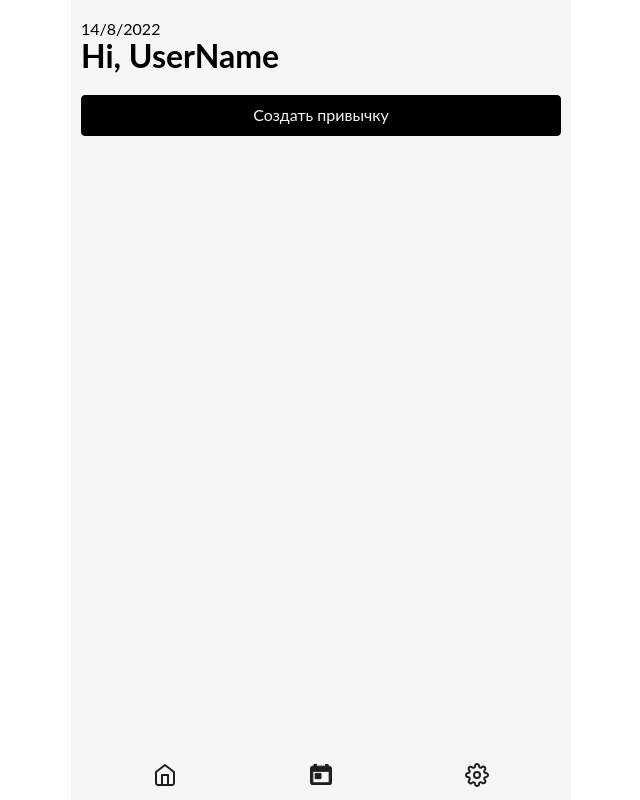
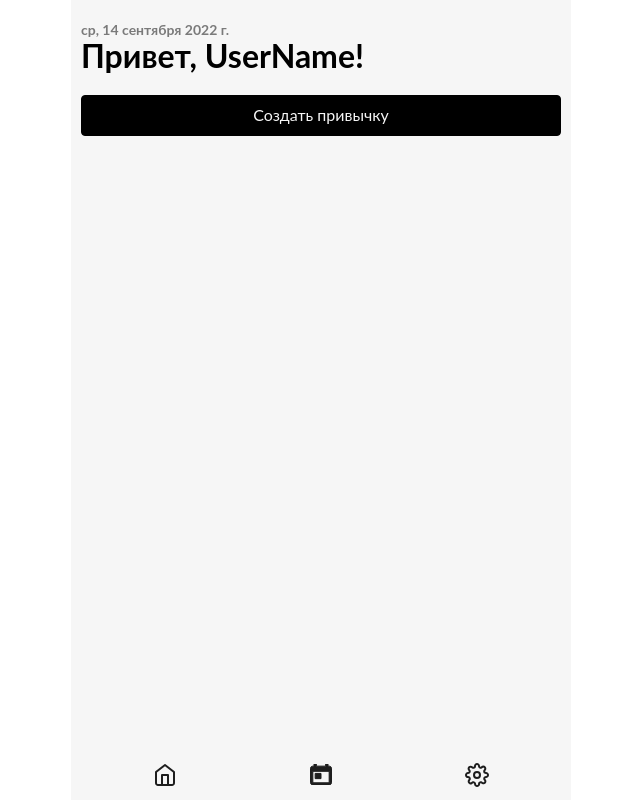
Before and after one commit to Getvion/habbit-tracker, a React (Vite) app: page / in a window 1280 px wide. Shown: the whole page, without its empty margins (319-959 px from the left). Built offline with nearby package versions, Linux system fonts and the light colour scheme.

Commit message:
feat: fix date to correct format

```diff
--- a/src/common/Header/Header.module.scss
+++ b/src/common/Header/Header.module.scss
@@ -1,3 +1,9 @@
 .header {
   margin-top: 10px;
+
+  &__date {
+    font-size: 14px;
+    opacity: 0.5;
+    font-weight: 700;
+  }
 }
--- a/src/common/Header/Header.tsx
+++ b/src/common/Header/Header.tsx
@@ -2,11 +2,22 @@ import React from 'react';
 
 import styles from './Header.module.scss';
 
-export const Header = () => (
-  <header className={styles.header}>
-    <span className={styles.header__date}>
-      {new Date().getDate()}/{new Date().getMonth()}/{new Date().getFullYear()}
-    </span>
-    <h1 className={styles.header__name}>Hi, UserName</h1>
-  </header>
-);
+export const Header = () => {
+  const dateOptions: Intl.DateTimeFormatOptions = {
+    day: 'numeric',
+    month: 'long',
+    year: 'numeric',
+    weekday: 'short'
+  };
+
+  const date = new Intl.DateTimeFormat('ru', dateOptions).format(new Date());
+
+  return (
+    <header className={styles.header}>
+      <span className={styles.header__date}>{date}</span>
+      <h1 className={styles.header__name}>
+        Привет, <span>UserName!</span>
+      </h1>
+    </header>
+  );
+};
```
